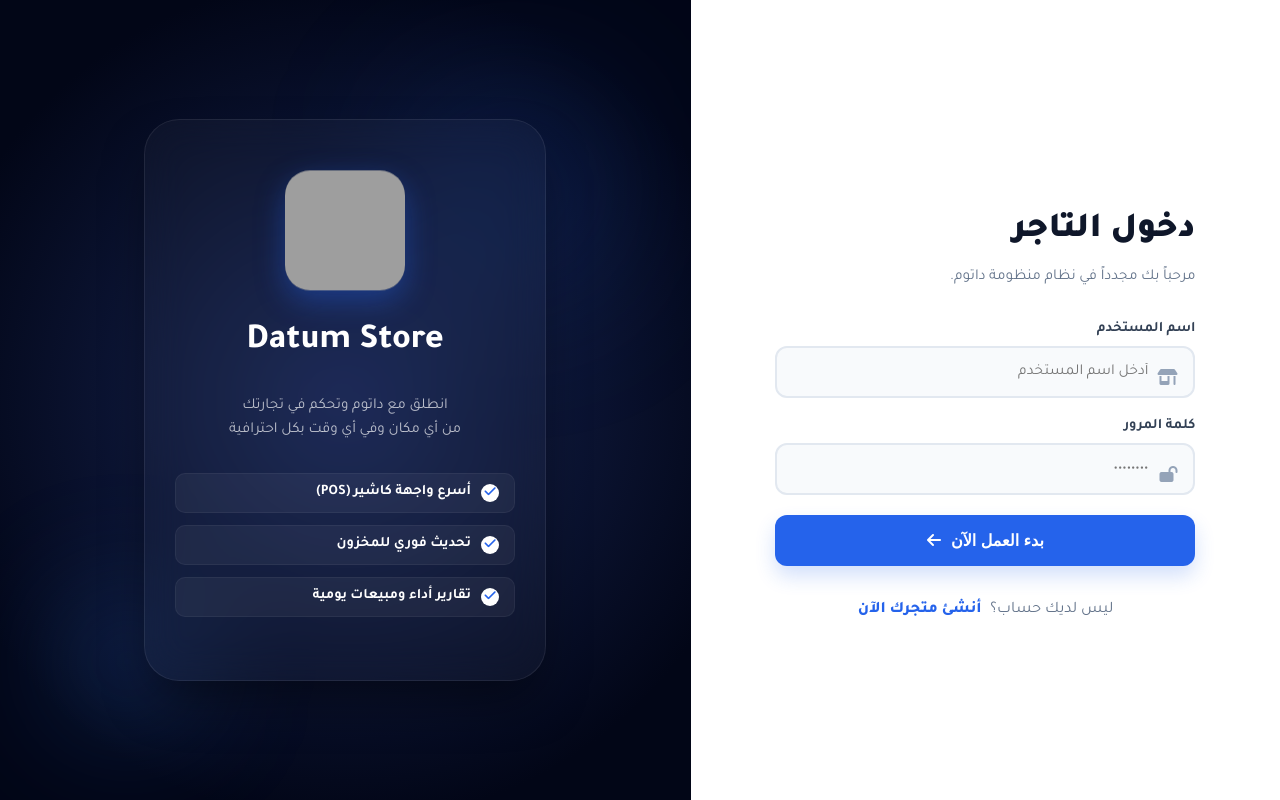
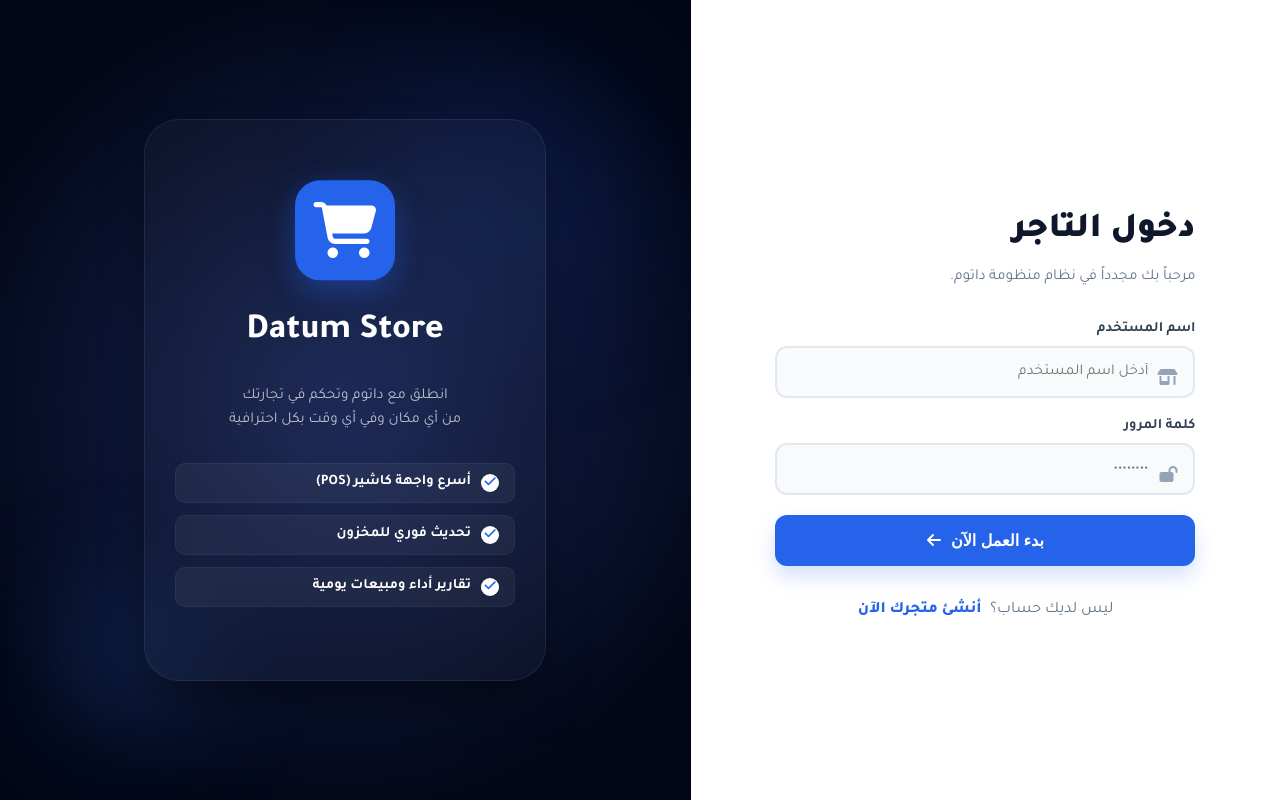
Before and after one commit to Khalidm313/datum_store, a Flask app: page /login in a window 1280 px wide. Run offline with Flask 3, Linux system fonts and the light colour scheme; grey boxes are pictures that could not be loaded.

Commit message:
Update login.html

```diff
--- a/templates/login.html
+++ b/templates/login.html
@@ -120,14 +120,18 @@
             animation: zoomIn 1s 0.2s backwards;
         }
 
-        /* FIXED: Image Styling */
-        .logo-img {
-            width: 120px; height: 120px;
+        /* --- THE ICON BOX STYLE (Restored) --- */
+        .icon-box {
+            width: 100px; height: 100px;
+            background: #2563eb;
             border-radius: 25px;
-            object-fit: cover;
+            display: flex; align-items: center; justify-content: center;
             margin-bottom: 30px;
             box-shadow: 0 10px 30px rgba(37, 99, 235, 0.4);
             animation: floatIcon 6s ease-in-out infinite;
+        }
+        .icon-box i {
+            font-size: 3.5rem; color: #fff;
         }
 
         @keyframes floatIcon {
@@ -221,7 +225,9 @@
 
         <div class="brand-glass-card">
 
-            <img src="{{ url_for('static', filename='login-logo.jpg') }}" alt="Datum Store" class="logo-img">
+            <div class="icon-box">
+                <i class="fas fa-shopping-cart"></i>
+            </div>
 
             <h1>Datum Store</h1>
             <p class="brand-desc">
```
